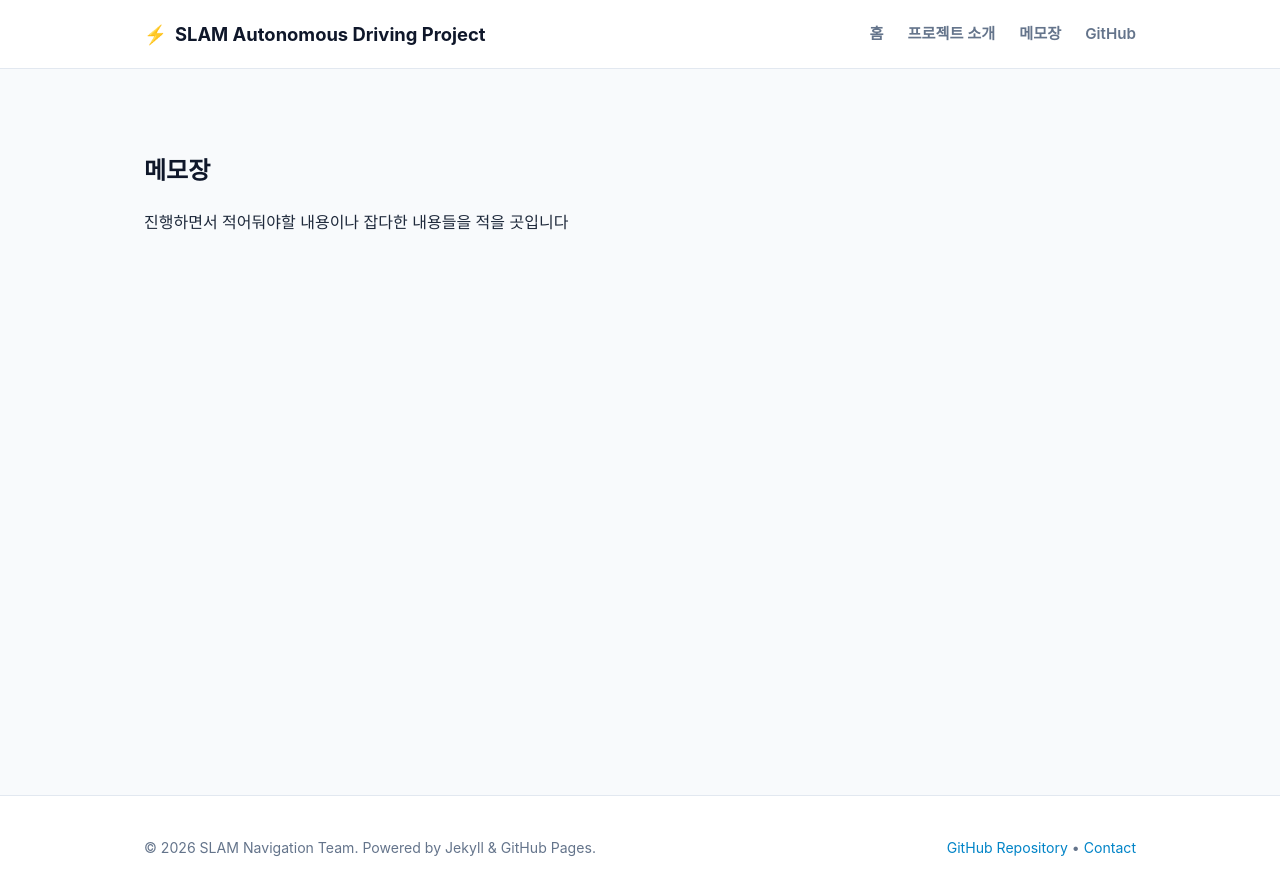
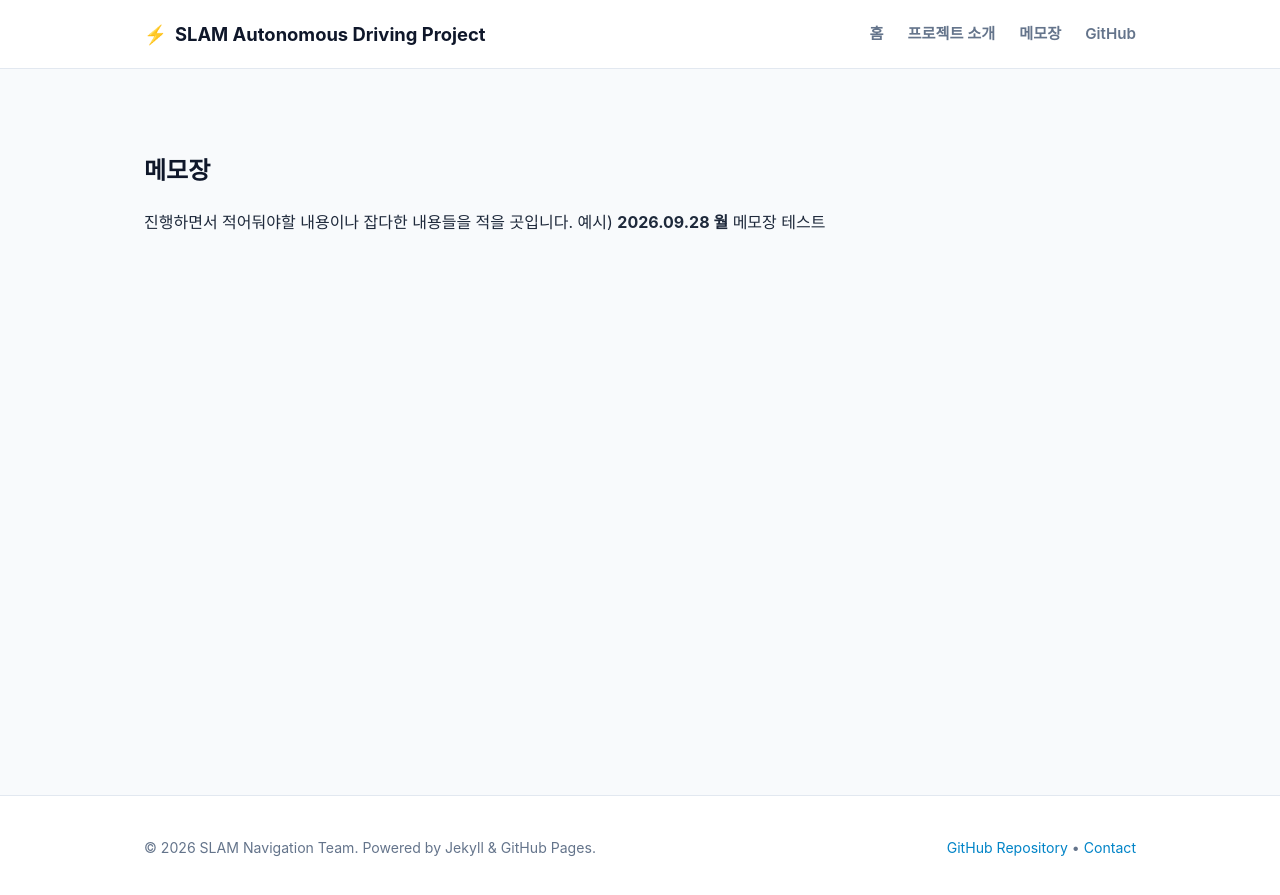
Before and after one commit to slam-navigation-project/slam-navigation-site, a Jekyll site: the page built from memo.md, in a window 1280 px wide. Shown: the top 895 px of the page. Built offline with Jekyll 4.4.1, drawn with Linux system fonts in a browser that asks for light colours; some web fonts are replaced.

Commit message:
Update memo.md

```diff
--- a/memo.md
+++ b/memo.md
@@ -4,4 +4,7 @@ title: "메모장"
 permalink: /memo/
 ---
 
-진행하면서 적어둬야할 내용이나 잡다한 내용들을 적을 곳입니다
+진행하면서 적어둬야할 내용이나 잡다한 내용들을 적을 곳입니다.
+예시)
+**2026.09.28 월**
+메모장 테스트
```
